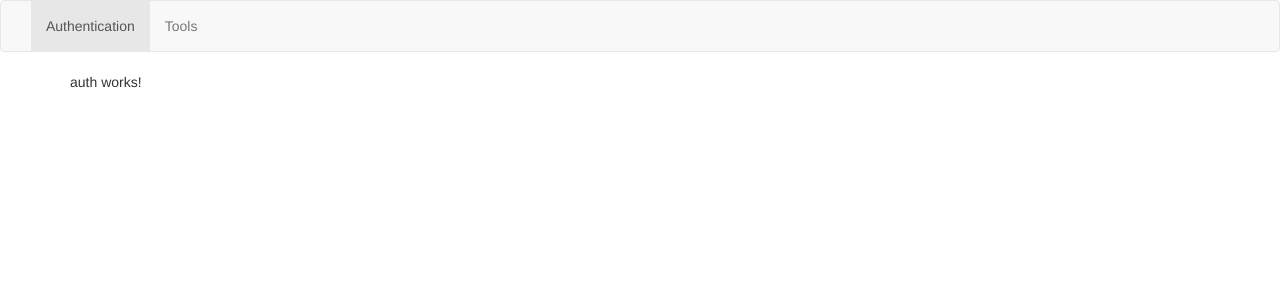
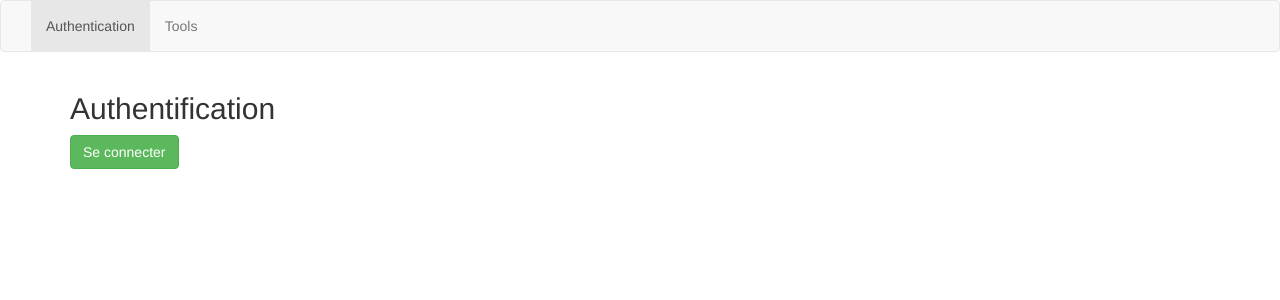
Before and after one commit to ln56b/Angular-ToolApp-OC, an Angular app: page /auth in a window 1280 px wide. Shown: the top 300 px of the page. Built offline with nearby package versions, Linux system fonts and the light colour scheme.

Commit message:
prepared auth structure

```diff
--- a/src/app/app.module.ts
+++ b/src/app/app.module.ts
@@ -10,6 +10,7 @@
 import { AuthComponent } from "./auth/auth.component";
 import { ToolViewComponent } from "./tool-view/tool-view.component";
 import { RouterModule, Routes } from "@angular/router";
+import { AuthService } from "./services/auth.service";
 
 const appRoutes: Routes = [
   { path: "tools", component: ToolViewComponent },
@@ -25,7 +26,7 @@
     FormsModule,
     RouterModule.forRoot(appRoutes),
   ],
-  providers: [ToolService],
+  providers: [ToolService, AuthService],
   bootstrap: [AppComponent],
 })
 export class AppModule {}
--- a/src/app/auth/auth.component.html
+++ b/src/app/auth/auth.component.html
@@ -1 +1,7 @@
-<p>auth works!</p>
+<h2>Authentification</h2>
+<button class="btn btn-success" *ngIf="!authStatus" (click)="onSignIn()">
+  Se connecter
+</button>
+<button class="btn btn-danger" *ngIf="authStatus" (click)="onSignOut()">
+  Se déconnecter
+</button>
--- a/src/app/auth/auth.component.ts
+++ b/src/app/auth/auth.component.ts
@@ -1,15 +1,32 @@
-import { Component, OnInit } from '@angular/core';
+import { Component, OnInit } from "@angular/core";
+import { Router } from "@angular/router";
+import { AuthService } from "../services/auth.service";
 
 @Component({
-  selector: 'app-auth',
-  templateUrl: './auth.component.html',
-  styleUrls: ['./auth.component.scss']
+  selector: "app-auth",
+  templateUrl: "./auth.component.html",
+  styleUrls: ["./auth.component.scss"],
 })
 export class AuthComponent implements OnInit {
+  authStatus: boolean;
 
-  constructor() { }
+  constructor(private authService: AuthService, private router: Router) {}
 
   ngOnInit(): void {
+    this.authStatus = this.authService.isAuth;
   }
 
+  onSignIn() {
+    this.authService
+      .signIn()
+      .then(() => {
+        this.authStatus = this.authService.isAuth;
+        this.router.navigate(["tools"]);
+      })
+      .catch((err) => console.log(err));
+  }
+
+  onSignOut() {
+    this.authStatus = this.authService.isAuth;
+  }
 }
--- /dev/null
+++ b/src/app/services/auth.service.ts
@@ -0,0 +1,16 @@
+export class AuthService {
+  isAuth = false;
+
+  signIn() {
+    return new Promise((resolve, reject) => {
+      setTimeout(() => {
+        this.isAuth = true;
+        resolve(true);
+      }, 2000);
+    });
+  }
+
+  signOut() {
+    this.isAuth = false;
+  }
+}
```
